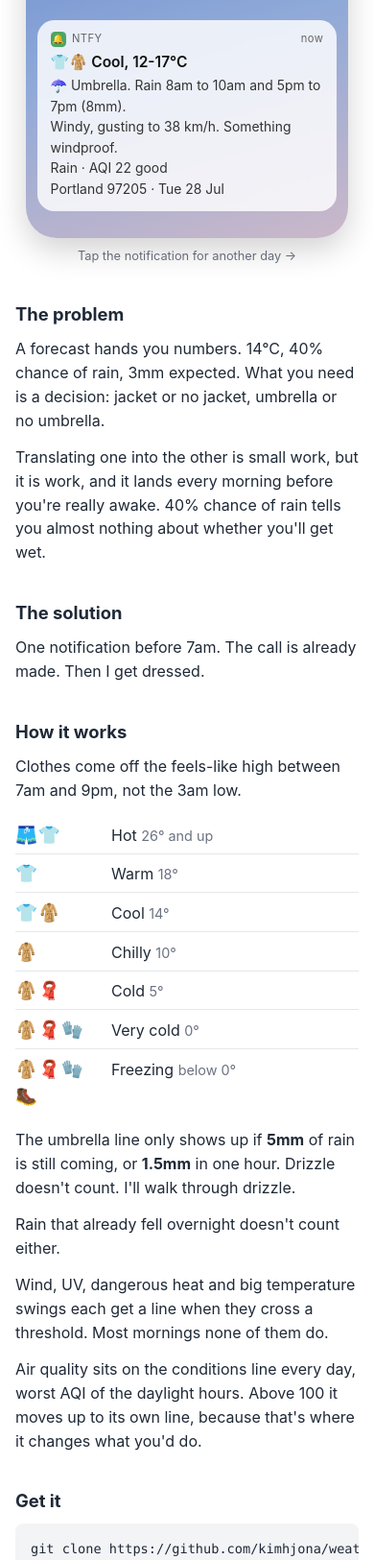
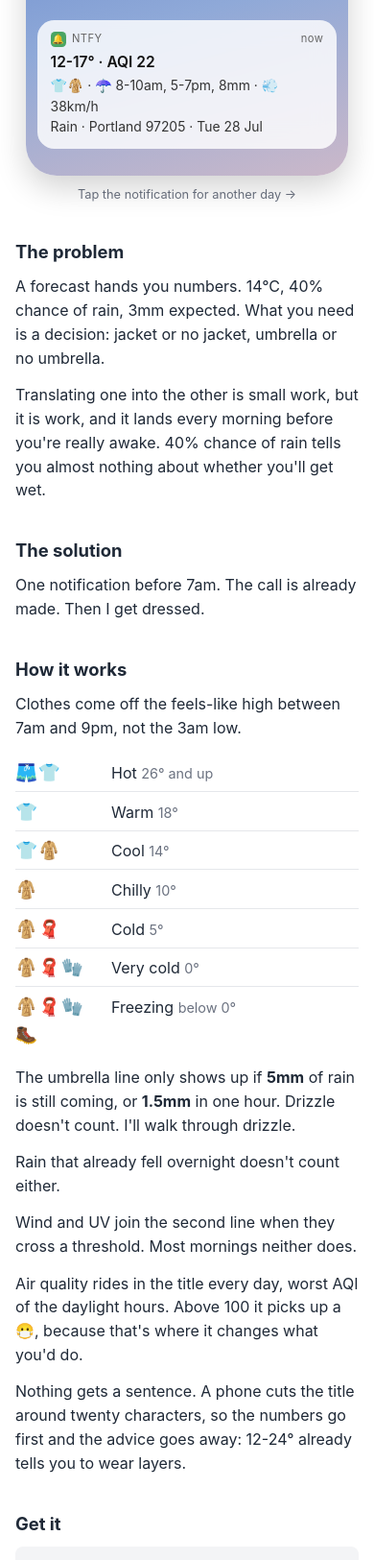
Before and after one commit to kimhjona/weather-brief, a plain HTML site: page index.html in a window 390 px wide. Shown: the part 284-1909 px from the top of the page at 96% size. Drawn offline with Linux system fonts and the light colour scheme.

Commit message:
numbers first, because the phone cuts the rest
The title was "☁️ 👕 Warm, 12-24°C" and a small screen showed "☁️ 👕 Warm, 1…".
Two emoji and an adjective were standing in front of the only number anyone
reads. The ☁️ was ours: ntfy renders an emoji tag as a title prefix, so the
tag went away.

Title is now the range and the AQI, nothing else, left to right. Everything
else that is a number moves to one line below it, and the sentences that used
to explain them are gone. A range of 12-24° is its own argument for layers.

Three lines instead of five, and the widest title across rain, snow, hazardous
air and a freezing day is eighteen characters.

Co-Authored-By: Claude Opus 5 <noreply@anthropic.com>
Claude-Session: https://claude.ai/code/session_01Gtq6oZdSzzb78vAK6vdaRE

```diff
--- a/index.html
+++ b/index.html
@@ -277,13 +277,18 @@
     </p>
     <p>Rain that already fell overnight doesn't count either.</p>
     <p>
-      Wind, UV, dangerous heat and big temperature swings each get a line when
-      they cross a threshold. Most mornings none of them do.
+      Wind and UV join the second line when they cross a threshold. Most
+      mornings neither does.
     </p>
     <p>
-      Air quality sits on the conditions line every day, worst AQI of the
-      daylight hours. Above 100 it moves up to its own line, because that's
-      where it changes what you'd do.
+      Air quality rides in the title every day, worst AQI of the daylight
+      hours. Above 100 it picks up a 😷, because that's where it changes what
+      you'd do.
+    </p>
+    <p>
+      Nothing gets a sentence. A phone cuts the title around twenty characters,
+      so the numbers go first and the advice goes away: 12-24° already tells you
+      to wear layers.
     </p>
 
     <h2>Get it</h2>
@@ -317,20 +322,20 @@ python3 weather.py send                 <span class="cmt"># and now on your phon
     <script>
       const days = [
         {
-          t: "👕 Warm, 16-21°C",
-          b: "Overcast · AQI 41 good\nPortland 97205 · Mon 27 Jul",
+          t: "16-21° · AQI 41",
+          b: "👕 · no rain\nOvercast · Portland 97205 · Mon 27 Jul",
         },
         {
-          t: "👕🧥 Cool, 12-17°C",
-          b: "☂️ Umbrella. Rain 8am to 10am and 5pm to 7pm (8mm).\nWindy, gusting to 38 km/h. Something windproof.\nRain · AQI 22 good\nPortland 97205 · Tue 28 Jul",
+          t: "12-17° · AQI 22",
+          b: "👕🧥 · ☂️ 8-10am, 5-7pm, 8mm · 💨 38km/h\nRain · Portland 97205 · Tue 28 Jul",
         },
         {
-          t: "🩳👕 Hot, 32-40°C",
-          b: "Feels like 45°C. Stay in the shade and drink more than you want to.\nUV index 9. Sunscreen.\n😷 AQI 168, unhealthy. Skip the outdoor workout.\nClear\nPortland 97205 · Wed 29 Jul",
+          t: "32-40° · AQI 168😷",
+          b: "🩳👕 · no rain · UV 9\nClear · Portland 97205 · Wed 29 Jul",
         },
         {
-          t: "🧥🧣🧤 Very cold, 1-4°C",
-          b: "🌨 Snow, 4cm. Boots.\nSnow · AQI 55 moderate\nPortland 97205 · Thu 30 Jul",
+          t: "1-4° · AQI 55",
+          b: "🧥🧣🧤 · 🌨 4cm\nSnow · Portland 97205 · Thu 30 Jul",
         },
       ];
 
```
Also changed, not shown: 2 other files.
